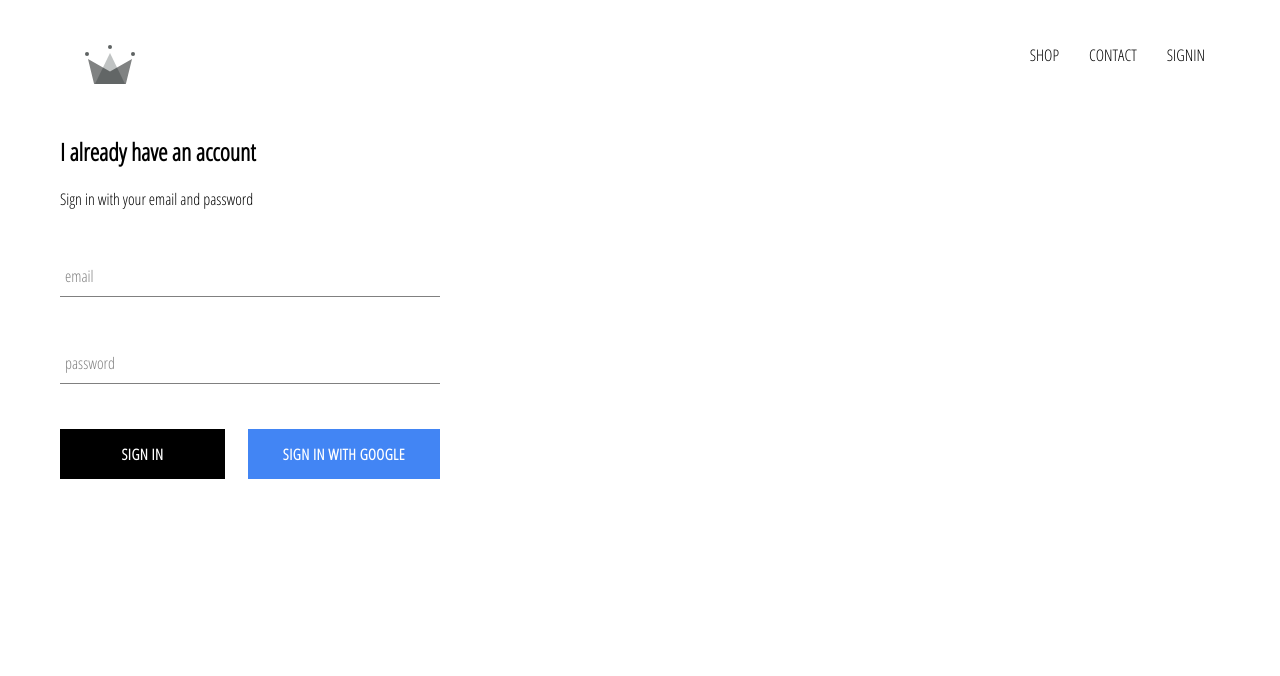
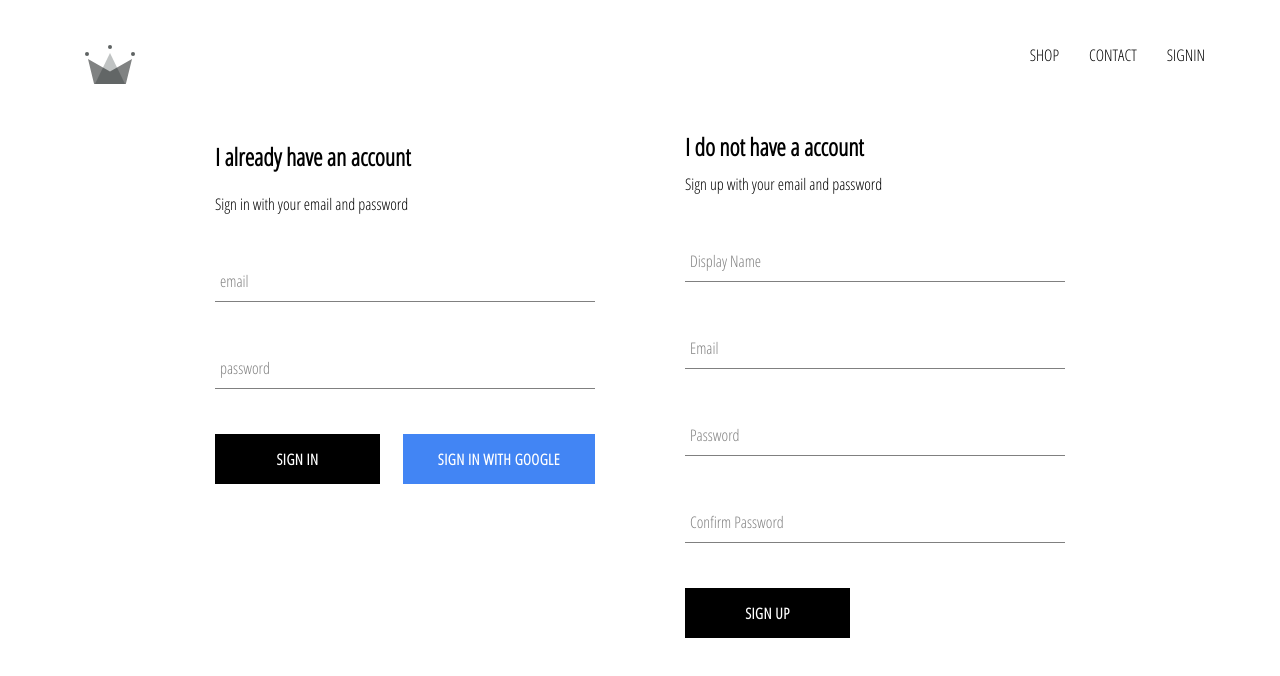
Before and after one commit to RaidenDilan/crwn-clothing, a React (Create React App) app: page /signin in a window 1280 px wide. Shown: the top 676 px of the page. Built offline with nearby package versions, Linux system fonts and the light colour scheme; no server answers.

Commit message:
Implemeneted firebase utils, included ability to authenticate users into our firebase database

```diff
--- a/src/App.js
+++ b/src/App.js
@@ -34,9 +34,9 @@
               id: snapShot.data,
               ...snapShot.data()
             }
-          }, () => {
-            console.log(this.state);
           });
+
+          console.log(this.state);
         });
       }
       else this.setState({ currentUser: userAuth });
--- /dev/null
+++ b/src/components/sign-up/sign-up.component.jsx
@@ -0,0 +1,100 @@
+import React from 'react';
+
+import FormInput from '../form-input/form-input.component';
+import CustomButton from '../custom-button/custom-button.component';
+
+import { auth, createUserProfileDocument } from '../../firebase/firebase.utils';
+
+import './sign-up.styles.scss';
+
+class SignUp extends React.Component {
+  constructor() {
+    super();
+
+    this.state = {
+      displayName: '',
+      email: '',
+      password: '',
+      confirmPassword: ''
+    };
+  }
+
+  handleSubmit = async event => {
+    event.preventDefault();
+
+    const { displayName, email, password, confirmPassword } = this.state;
+
+    if (password !== confirmPassword) {
+      alert('passwords don\'t match');
+      return;
+    }
+
+    try {
+      const { user } = await auth.createUserWithEmailAndPassword(
+        email,
+        password
+      );
+
+      await createUserProfileDocument(user, { displayName });
+
+      this.setState({
+        displayName: '',
+        email: '',
+        password: '',
+        confirmPassword: ''
+      });
+    } catch (error) {
+      console.error(error);
+    }
+  };
+
+  handleChange = event => {
+    const { name, value } = event.target;
+    this.setState({ [name]: value });
+  };
+
+  render() {
+    const { displayName, email, password, confirmPassword } = this.state;
+    return (
+      <div className='sign-up'>
+        <h2 className='title'>I do not have a account</h2>
+        <span>Sign up with your email and password</span>
+        <form
+          className='sign-up-form'
+          onSubmit={ this.handleSubmit }>
+          <FormInput
+            type='text'
+            name='displayName'
+            value={ displayName }
+            onChange={ this.handleChange }
+            label='Display Name'
+            required />
+          <FormInput
+            type='email'
+            name='email'
+            value={ email }
+            onChange={ this.handleChange }
+            label='Email'
+            required />
+          <FormInput
+            type='password'
+            name='password'
+            value={ password }
+            onChange={ this.handleChange }
+            label='Password'
+            required />
+          <FormInput
+            type='password'
+            name='confirmPassword'
+            value={ confirmPassword }
+            onChange={ this.handleChange }
+            label='Confirm Password'
+            required />
+          <CustomButton type='submit'>SIGN UP</CustomButton>
+        </form>
+      </div>
+    );
+  }
+}
+
+export default SignUp;
--- /dev/null
+++ b/src/components/sign-up/sign-up.styles.scss
@@ -0,0 +1,9 @@
+.sign-up {
+  display: flex;
+  flex-direction: column;
+  width: 380px;
+
+  .title {
+    margin: 10px 0;
+  }
+}
--- a/src/pages/sign-in-and-sign-up/sign-in-and-sign-up.component.jsx
+++ b/src/pages/sign-in-and-sign-up/sign-in-and-sign-up.component.jsx
@@ -1,12 +1,14 @@
 import React from 'react';
 
 import SignIn from '../../components/sign-in/sign-in.component';
+import SignUp from '../../components/sign-up/sign-up.component';
 
 import './sign-in-and-sign-up.styles.scss';
 
 const SignInAndSignUpPage = () => (
   <div className='sign-in-and-sign-up'>
     <SignIn />
+    <SignUp />
   </div>
 );
 
--- a/src/pages/sign-in-and-sign-up/sign-in-and-sign-up.styles.scss
+++ b/src/pages/sign-in-and-sign-up/sign-in-and-sign-up.styles.scss
@@ -0,0 +1,6 @@
+.sign-in-and-sign-up {
+  width: 850px;
+  display: flex;
+  justify-content: space-between;
+  margin: 30px auto;
+}
```
